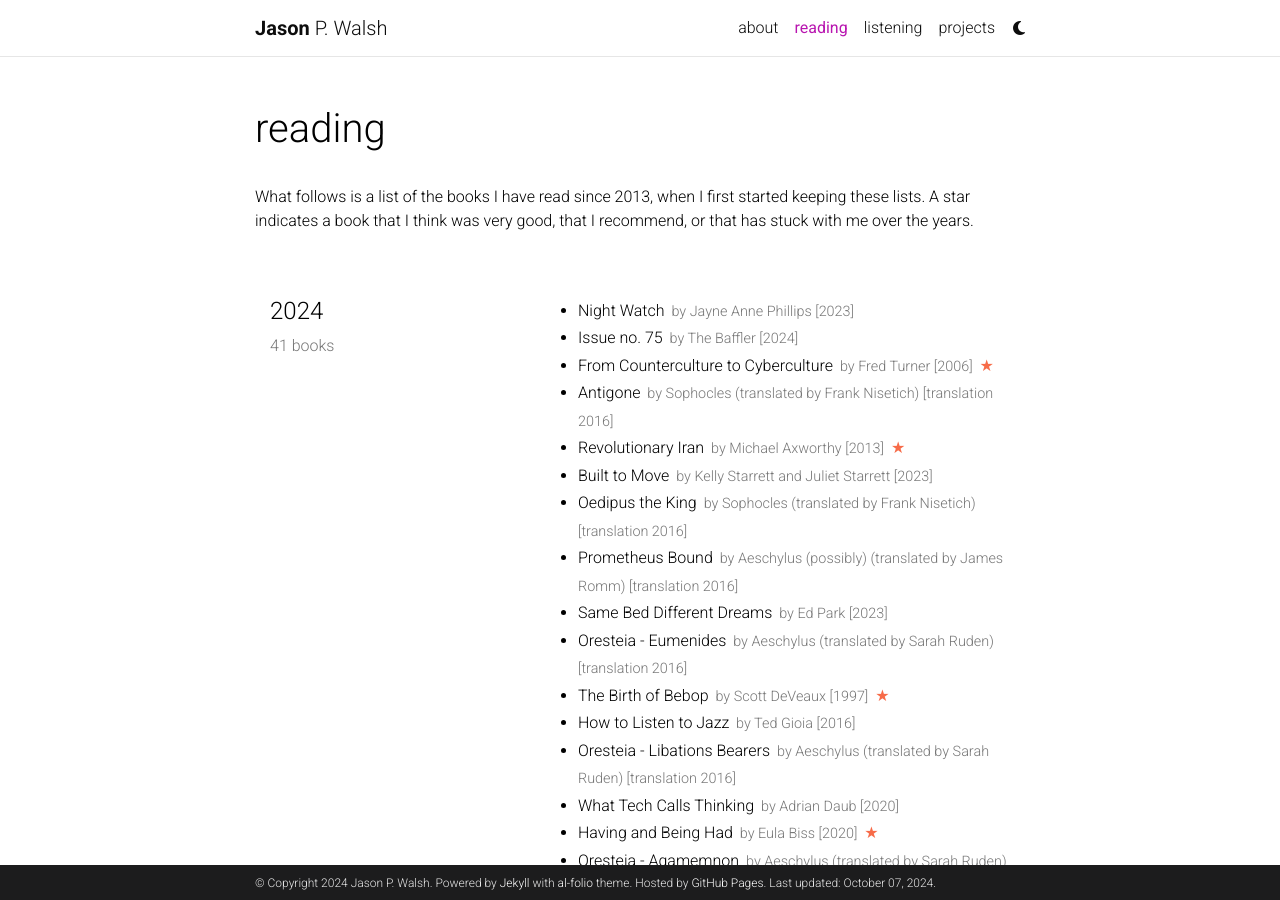
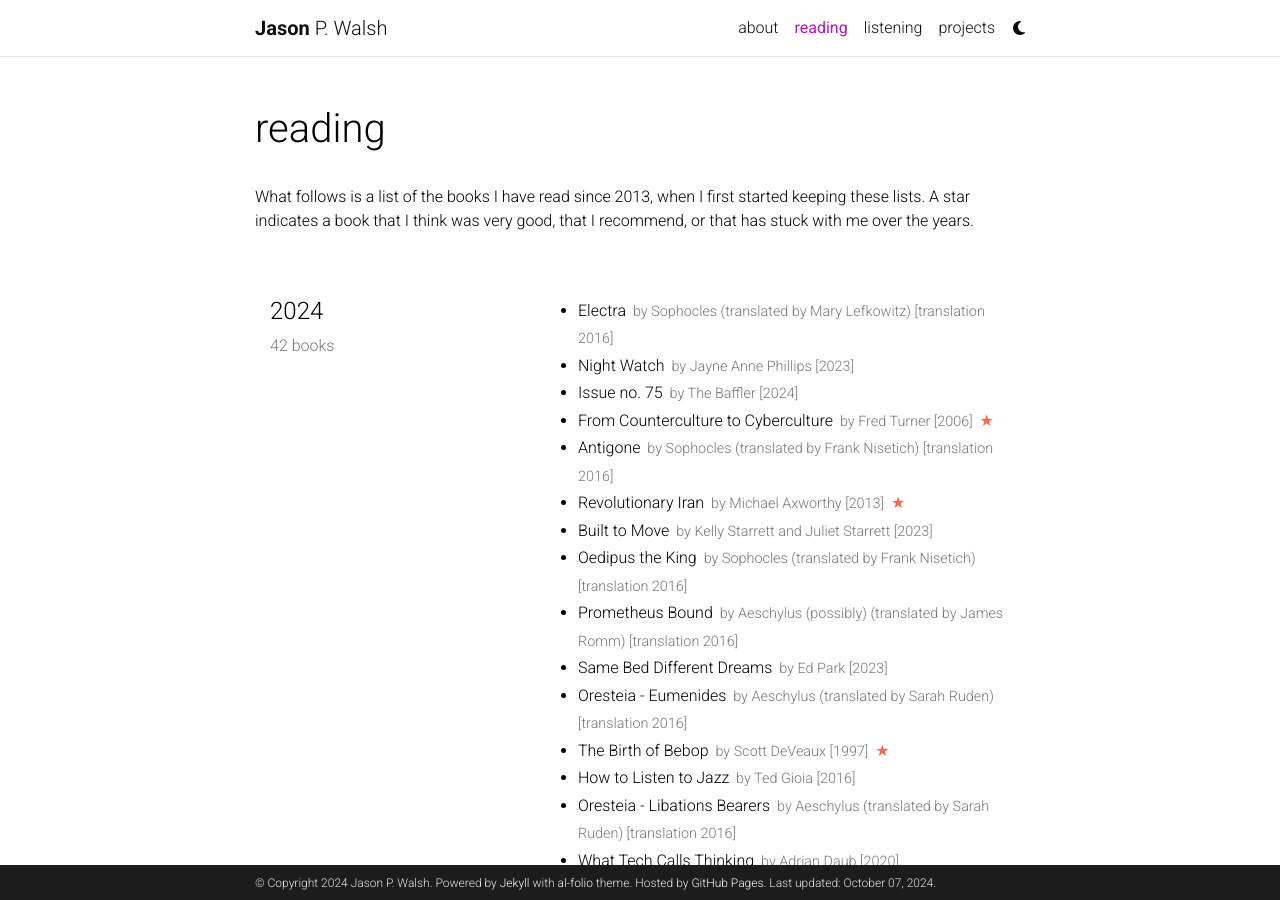
Before and after one commit to jwals23/jwals23.github.io, a Jekyll site: the page built from _pages/reading.md, in a window 1280 px wide and 900 px high. Built offline with Jekyll 4.4.1, drawn with Linux system fonts in a browser that asks for light colours; comment, search, counter and statistics services are not loaded; a style sheet for code colours, icons or effects is not loaded.

Commit message:
Update reading.yml

```diff
--- a/_data/reading.yml
+++ b/_data/reading.yml
@@ -1,6 +1,10 @@
 list:
   - year: "2024"
     books:
+      - title: Electra
+        author: Sophocles (translated by Mary Lefkowitz)
+        year: translation 2016
+
       - title: Night Watch
         author: Jayne Anne Phillips
         year: 2023
```
